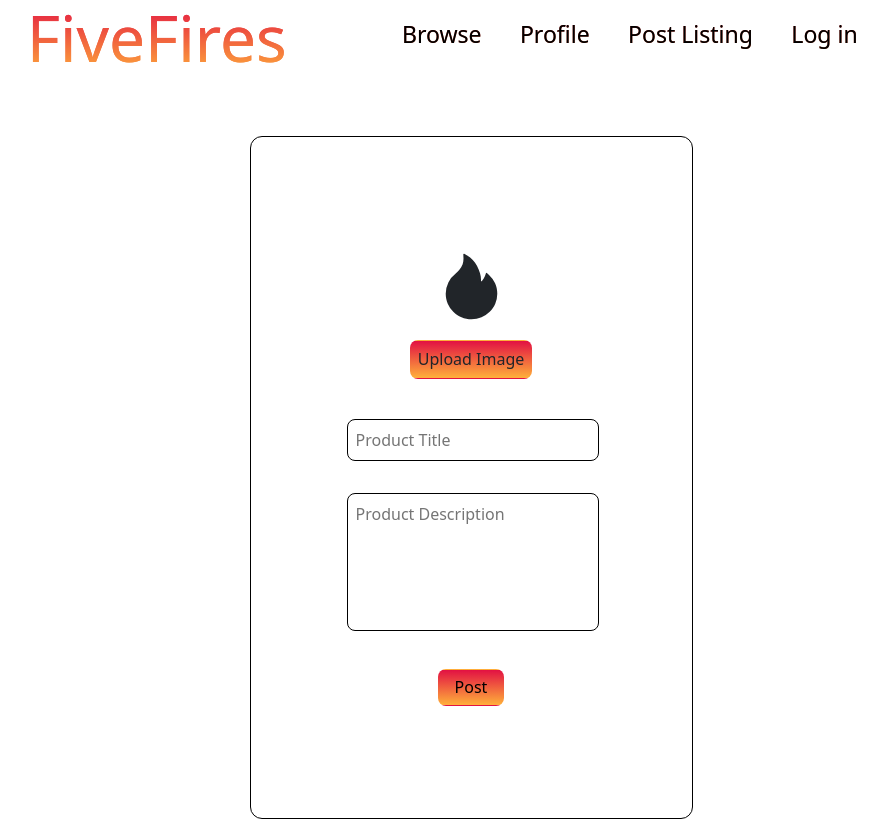
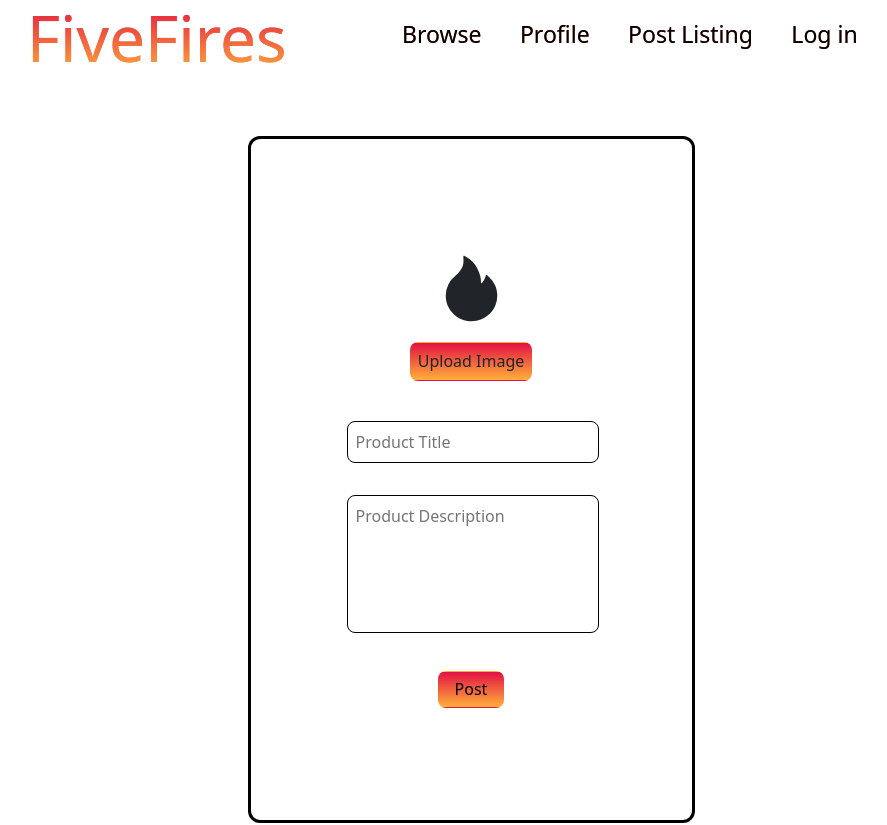
Before and after one commit to AshtonBrugh/project-three, a React (Create React App) app in the folder client/: page /post in a window 1280 px wide. Shown: the top 825 px of the page, without its empty margins (169-1056 px from the left). Built offline with nearby package versions, Linux system fonts and the light colour scheme; a web font is replaced by a local one.

Commit message:
fixed border for input form

```diff
--- a/client/src/components/pages/css/post.css
+++ b/client/src/components/pages/css/post.css
@@ -22,7 +22,7 @@ textarea:hover, input:hover {
 }
 
 .input-form {
-    border: 1px solid black;
+    border: 3px solid black;
     border-radius: .75rem;
 }
 
```
